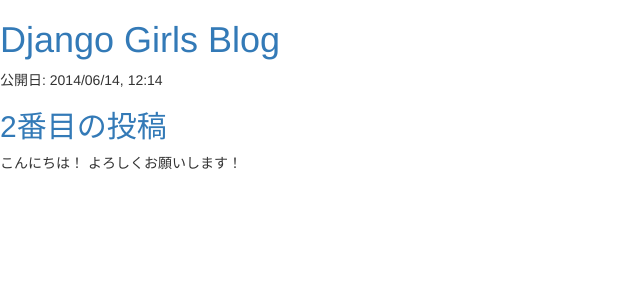
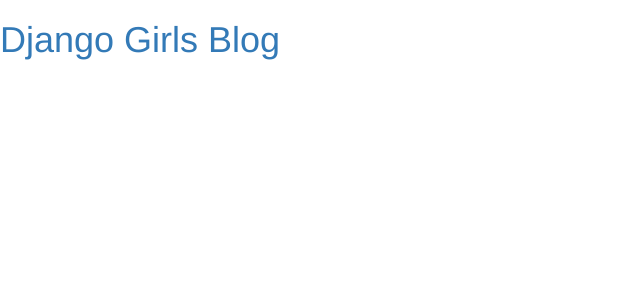
Before and after one commit to haseko4725/my-first-blog, a Django app: page / in a window 1280 px wide. Shown: the top 300 px of the page, without its empty margins (0-640 px from the left). Run offline with Django 3.2, Linux system fonts and the light colour scheme; some libraries are stand-ins or nearby versions.

Commit message:
Update post_list.html

```diff
--- a/blog/templates/blog/post_list.html
+++ b/blog/templates/blog/post_list.html
@@ -5,24 +5,16 @@
         <title>Django Girls blog</title>
     </head>
     <body>
-        <div>
-            <h1><a href="/">Django Girls Blog</a></h1>
-        </div>
+       <div>
+    <h1><a href="/">Django Girls Blog</a></h1>
+</div>
 
-        <div>
-            {% for post in posts %}
+{% for post in posts %}
     <div>
         <p>published: {{ post.published_date }}</p>
         <h2><a href="">{{ post.title }}</a></h2>
         <p>{{ post.text|linebreaksbr }}</p>
     </div>
-            {% endfor %}
-        </div>
-
-        <div>
-            <p>公開日: 2014/06/14, 12:14</p>
-            <h2><a href="">2番目の投稿</a></h2>
-            <p> こんにちは！ よろしくお願いします！ </p>
-        </div>
+{% endfor %}
     </body>
 </html>
```
